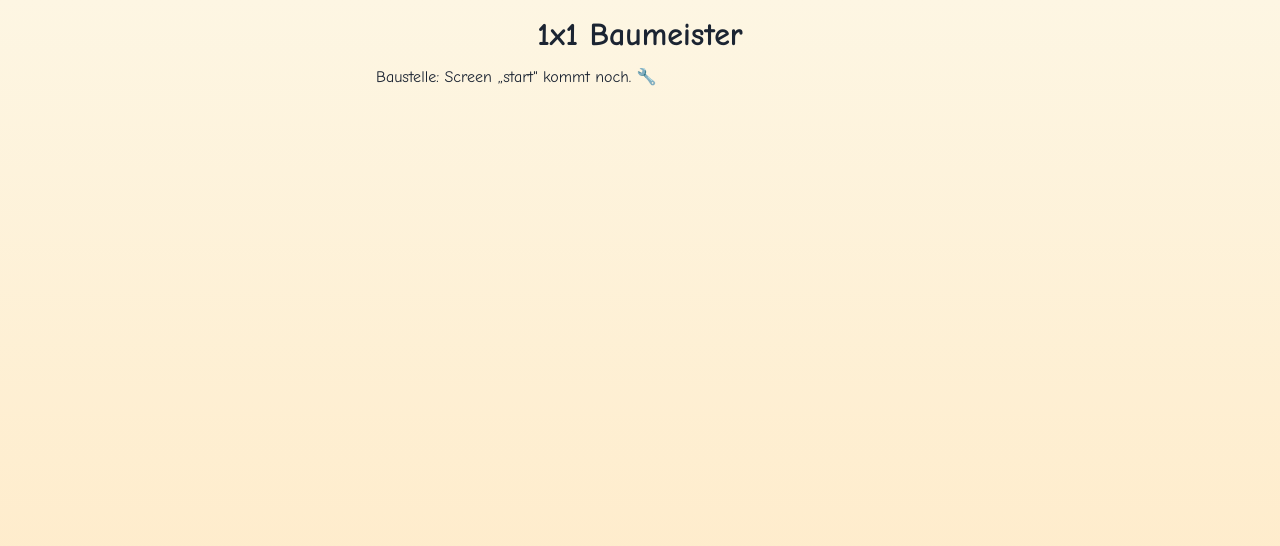
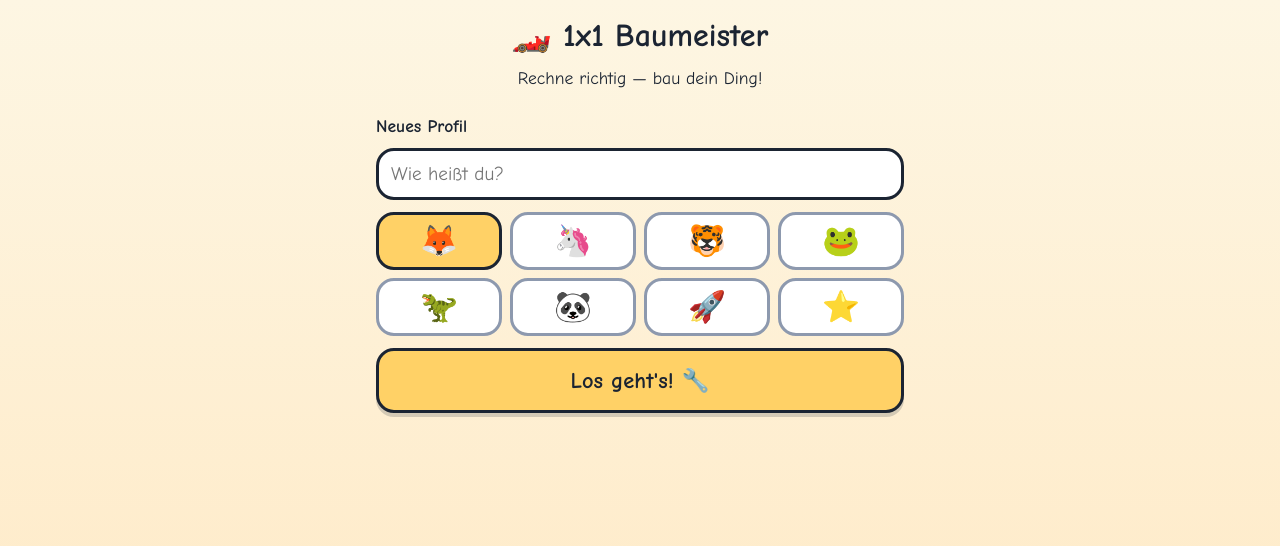
Before and after one commit to derbergsvater/Einmaleins-Baumeister, a website with bundled scripts: page index.html in a window 1280 px wide. Built offline with nearby package versions, Linux system fonts and the light colour scheme.

Commit message:
Start-Screen: Profilwahl und Profil anlegen (Name + Avatar)

```diff
--- a/css/styles.css
+++ b/css/styles.css
@@ -111,3 +111,23 @@ svg.fliegt { animation: schweben 2.2s ease-in-out infinite alternate; }
   border-radius: 3px; z-index: 9; pointer-events: none;
   animation: konfetti-fall linear forwards;
 }
+
+/* ===== Start-Screen ===== */
+.profil-liste { display: flex; flex-direction: column; gap: 10px; }
+.profil-knopf { text-align: left; font-size: 1.3rem; }
+.profil-neu { display: flex; flex-direction: column; gap: 12px; }
+.name-eingabe {
+  font: inherit; font-size: 1.2rem; padding: 12px;
+  border: 3px solid var(--tinte); border-radius: var(--radius);
+  background: #fff; width: 100%;
+}
+.avatar-wahl { display: grid; grid-template-columns: repeat(4, 1fr); gap: 8px; }
+.avatar-option { position: relative; display: block; }
+.avatar-option input { position: absolute; opacity: 0; }
+.avatar-option span {
+  display: flex; align-items: center; justify-content: center;
+  font-size: 1.9rem; padding: 8px;
+  background: #fff; border: 3px solid var(--grau); border-radius: var(--radius);
+  cursor: pointer;
+}
+.avatar-option input:checked + span { border-color: var(--tinte); background: var(--gelb); }
--- a/js/app.js
+++ b/js/app.js
@@ -1,8 +1,9 @@
-// Screen-Router: Screens registrieren sich hier, navigate() tauscht den Inhalt.
-// Die Screen-Importe kommen in späteren Tasks dazu.
-const screens = {};
+import { createStore } from './store/profiles.js';
+import { showStart } from './screens/start.js';
+
+const screens = { start: showStart };
 const root = document.getElementById('app');
-const ctx = {};
+const ctx = { store: createStore(window.localStorage) };
 
 export function navigate(name, params = {}) {
   const screen = screens[name];
@@ -15,4 +16,4 @@ export function navigate(name, params = {}) {
   }
 }
 
-navigate('start');
+navigate(ctx.store.getActive() ? 'hub' : 'start');
--- /dev/null
+++ b/js/screens/start.js
@@ -0,0 +1,48 @@
+const AVATARE = ['🦊', '🦄', '🐯', '🐸', '🦖', '🐼', '🚀', '⭐'];
+
+export function showStart(root, ctx, navigate) {
+  root.innerHTML = `
+    <div class="screen start">
+      <h1>🏎️ 1x1 Baumeister</h1>
+      <p class="slogan">Rechne richtig — bau dein Ding!</p>
+      <div class="profil-liste"></div>
+      <form class="profil-neu">
+        <h3>Neues Profil</h3>
+        <input class="name-eingabe" name="name" maxlength="12" placeholder="Wie heißt du?" required autocomplete="off">
+        <div class="avatar-wahl">
+          ${AVATARE.map((a, i) => `
+            <label class="avatar-option">
+              <input type="radio" name="avatar" value="${a}" ${i === 0 ? 'checked' : ''}>
+              <span>${a}</span>
+            </label>`).join('')}
+        </div>
+        <button type="submit" class="btn gross">Los geht's! 🔧</button>
+      </form>
+    </div>`;
+
+  const liste = root.querySelector('.profil-liste');
+  const profile = ctx.store.list();
+  if (profile.length) {
+    liste.innerHTML = '<h3>Wer spielt?</h3>';
+    for (const p of profile) {
+      const btn = document.createElement('button');
+      btn.type = 'button';
+      btn.className = 'btn profil-knopf';
+      btn.textContent = `${p.avatar} ${p.name}`;
+      btn.onclick = () => {
+        ctx.store.setActive(p.id);
+        navigate('hub');
+      };
+      liste.appendChild(btn);
+    }
+  }
+
+  root.querySelector('.profil-neu').onsubmit = (e) => {
+    e.preventDefault();
+    const daten = new FormData(e.target);
+    const name = String(daten.get('name') || '').trim();
+    if (!name) return;
+    ctx.store.create(name, daten.get('avatar'));
+    navigate('hub');
+  };
+}
```
